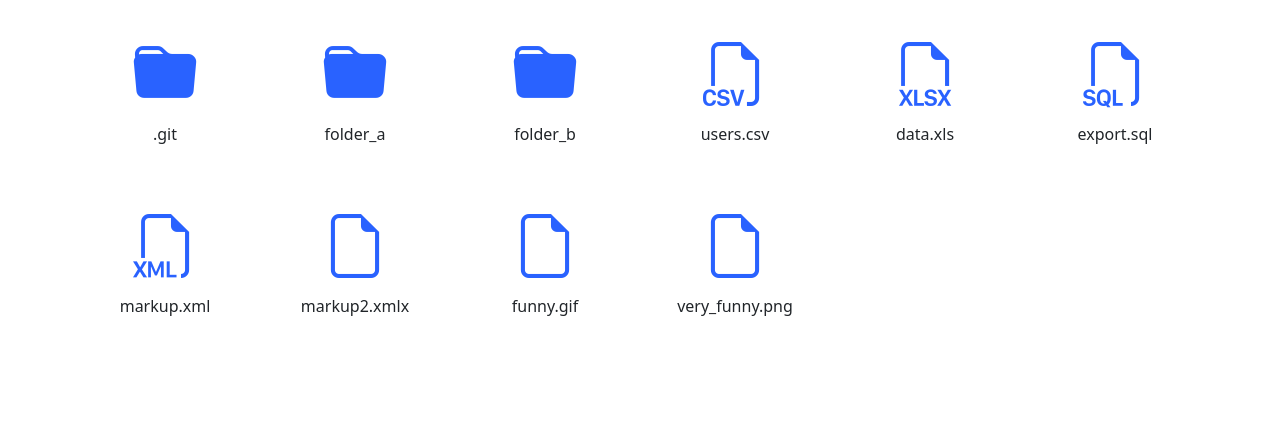
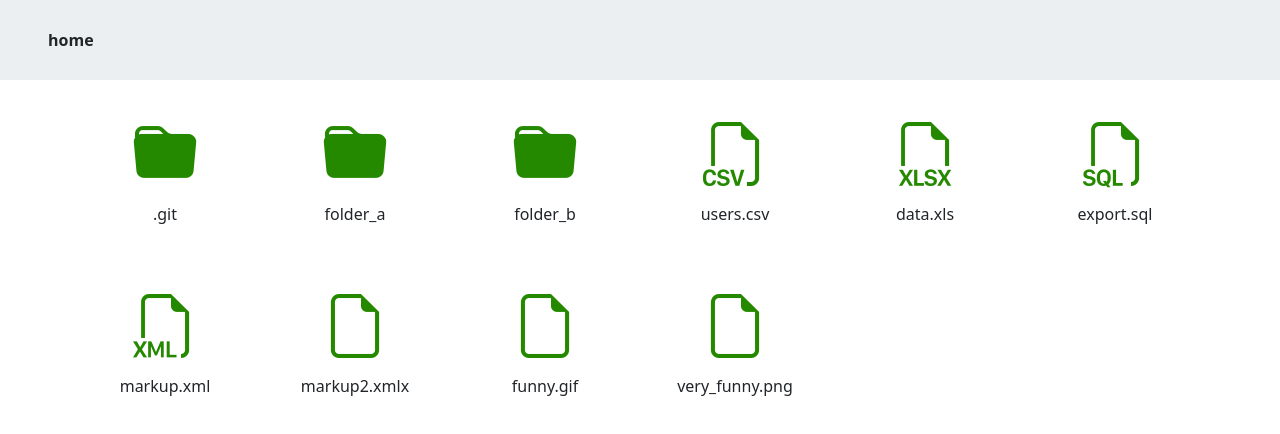
Before and after one commit to bidcompany/file-system-explorer-frontend, an Angular app: page / in a window 1280 px wide. Shown: the top 434 px of the page. Built offline with nearby package versions, Linux system fonts and the light colour scheme.

Commit message:
[add] basic functionalities

```diff
--- a/src/app/app.component.html
+++ b/src/app/app.component.html
@@ -1,3 +1,6 @@
+<div>
+  <app-breadcrumbs></app-breadcrumbs>
+
   <div class="container">
     <div class="row">
       <app-element class="col-4 col-md-3 col-xl-2"
@@ -8,3 +11,4 @@
       </app-element>
     </div>
   </div>
+</div>
--- a/src/app/app.component.ts
+++ b/src/app/app.component.ts
@@ -1,5 +1,4 @@
 import { Component } from '@angular/core';
-import { ElementComponent } from './components/element/element.component';
 
 @Component({
   selector: 'app-root',
@@ -7,6 +6,8 @@ import { ElementComponent } from './components/element/element.component';
   styleUrls: ['./app.component.css']
 })
 export class AppComponent {
+  constructor() { }
+
   elements: Array<any> = [];
 
   ngOnInit(): void {
--- a/src/app/app.module.ts
+++ b/src/app/app.module.ts
@@ -3,11 +3,13 @@ import { BrowserModule } from '@angular/platform-browser';
 
 import { AppComponent } from './app.component';
 import { ElementComponent } from './components/element/element.component';
+import { BreadcrumbsComponent } from './components/breadcrumbs/breadcrumbs.component';
 
 @NgModule({
   declarations: [
     AppComponent,
-    ElementComponent
+    ElementComponent,
+    BreadcrumbsComponent
   ],
   imports: [
     BrowserModule,
--- /dev/null
+++ b/src/app/components/breadcrumbs/breadcrumbs.component.css
@@ -0,0 +1,10 @@
+.breadcrumb-container {
+    word-break: break-all;
+    min-height: 80px;
+    background-color: #eceff1;
+}
+
+.breadcrumb-back {
+    font-size: 32px;
+    cursor: pointer;
+}
--- /dev/null
+++ b/src/app/components/breadcrumbs/breadcrumbs.component.html
@@ -0,0 +1,4 @@
+<div class="breadcrumb-container px-5 py-3 d-flex align-items-center">
+    <i class="bi bi-arrow-left-short breadcrumb-back me-2" *ngIf="path.depth > 0" (click)="goBack()"></i>
+    <div><b>{{path.path}}</b></div>
+</div>
--- /dev/null
+++ b/src/app/components/breadcrumbs/breadcrumbs.component.ts
@@ -0,0 +1,26 @@
+import { Component, OnInit } from '@angular/core';
+import { ExplorerService } from 'src/app/services/explorer.service';
+import { Path } from 'src/app/services/explorer.service';
+
+@Component({
+  selector: 'app-breadcrumbs',
+  templateUrl: './breadcrumbs.component.html',
+  styleUrls: ['./breadcrumbs.component.css']
+})
+export class BreadcrumbsComponent implements OnInit {
+  path: Path;
+
+  constructor(
+    private explorerService: ExplorerService
+  )
+  {
+    this.path = this.explorerService.path
+  }
+
+  ngOnInit(): void {
+  }
+
+  goBack() {
+    this.explorerService.popPath();
+  }
+}
--- a/src/app/components/element/element.component.css
+++ b/src/app/components/element/element.component.css
@@ -9,6 +9,6 @@
 }
 
 .element-icon {
-    font-size: 4rem;
-    color: #2962ff;
+    font-size: 64px;
+    color: #258900;
 }
--- a/src/app/components/element/element.component.html
+++ b/src/app/components/element/element.component.html
@@ -1,4 +1,5 @@
-<div class="element-container text-center my-3">
+<div class="element-container text-center my-3"
+(click)="elementAction()">
     <i class="element-icon"
     [ngClass]="{
         'bi bi-folder-fill' : ext == null ,
--- a/src/app/components/element/element.component.ts
+++ b/src/app/components/element/element.component.ts
@@ -1,4 +1,5 @@
 import { Component, OnInit, Input  } from '@angular/core';
+import { ExplorerService } from 'src/app/services/explorer.service';
 
 @Component({
   selector: 'app-element',
@@ -10,7 +11,9 @@ export class ElementComponent implements OnInit {
   @Input() ext: string | null;
   @Input() name: string;
 
-  constructor() {
+  constructor(
+    private explorerService: ExplorerService
+  ) {
     this.type = '';
     this.ext = null;
     this.name = '';
@@ -29,4 +32,16 @@ export class ElementComponent implements OnInit {
     }
   }
 
+  elementAction() {
+    if (this.type == 'directory') {
+      this.explorerService.pushPath(this.name);
+      this.explorerService.getPathContent();
+    } else if (this.type == 'file') {
+      this.explorerService.downloadFile();
+    } else {
+      // error
+    }
+
+  }
+
 }
--- /dev/null
+++ b/src/app/services/explorer.service.ts
@@ -0,0 +1,36 @@
+import { Injectable } from '@angular/core';
+
+export interface Path {
+  path: string;
+  depth: number;
+}
+
+@Injectable({
+  providedIn: 'root'
+})
+export class ExplorerService {
+  path: Path = {
+    path: 'home',
+    depth: 0
+  };
+
+  constructor() { }
+
+  pushPath(suffix: string) {
+    this.path.path += '/' + suffix;
+    this.path.depth += 1;
+  }
+
+  popPath() {
+    this.path.path = this.path.path.substring(0, this.path.path.lastIndexOf('/'));
+    this.path.depth -= 1;
+  }
+
+  getPathContent() {
+
+  }
+
+  downloadFile() {
+
+  }
+}
```
Also changed, not shown: 2 other files (tests, documents, lock files or other folders). Lines whose indentation alone changed are shown as unchanged.
